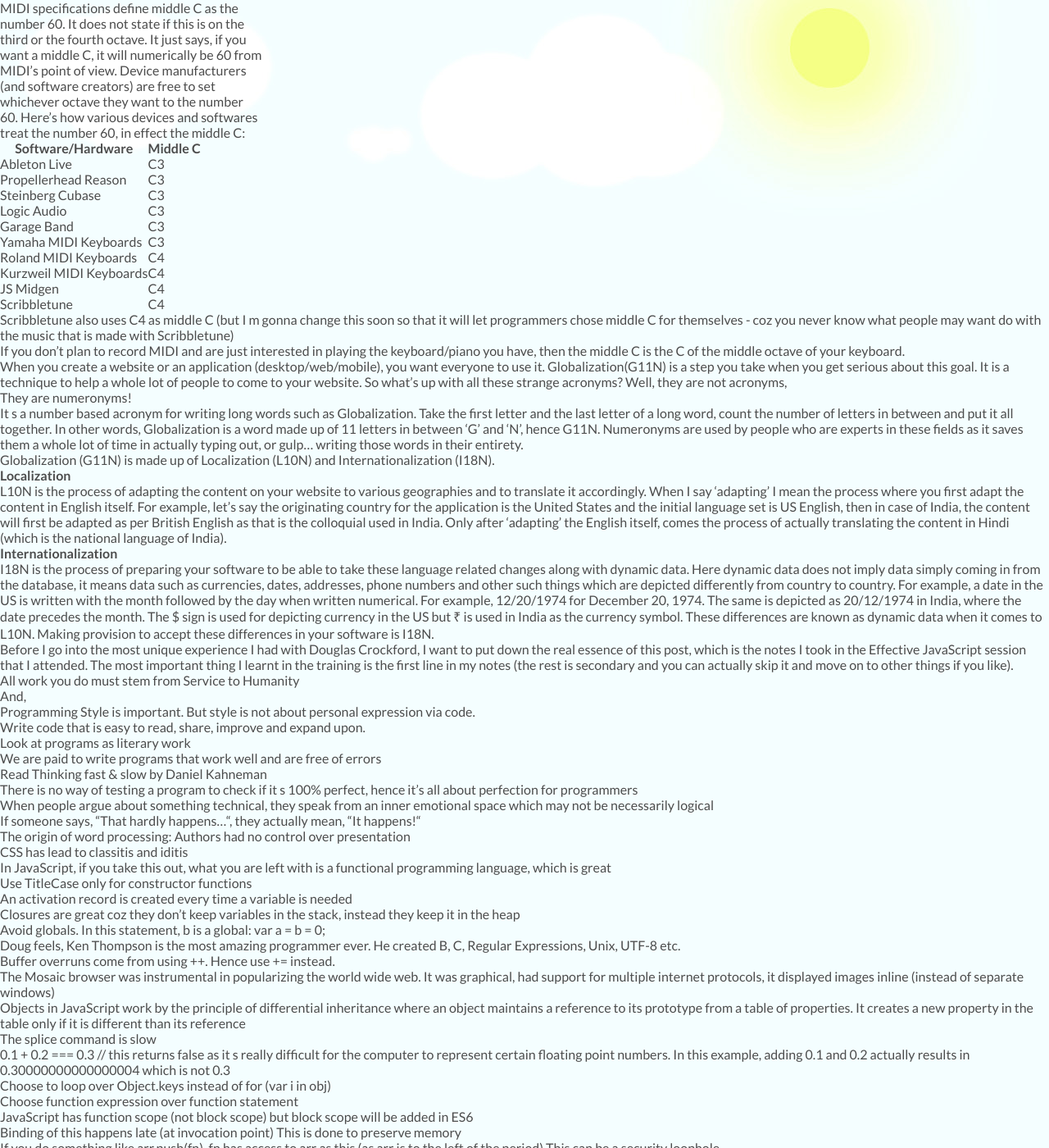
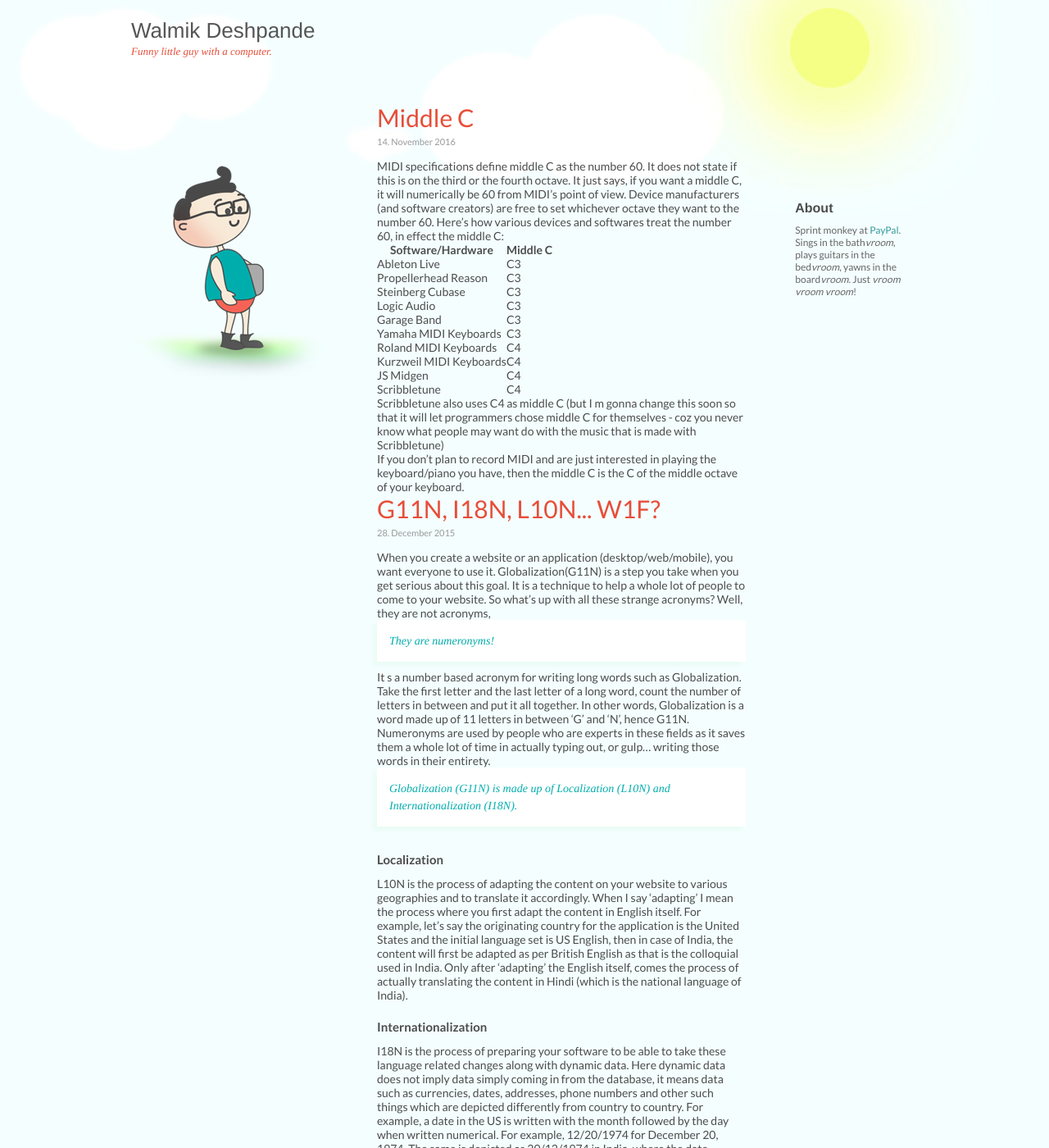
Before and after one commit to walmik/blog, a Jekyll site: the page built from index.md, in a window 1280 px wide and 1400 px high. Shown: the whole window at 82% size. Built offline with Jekyll 4.4.1, drawn with Linux system fonts in a browser that asks for light colours; some of the changed text lies outside the part shown.

Commit message:
Incremental improvement

```diff
--- a/_layouts/home.html
+++ b/_layouts/home.html
@@ -1,16 +1,29 @@
 {% include header.html %}
+<div id="wrap" class="clearfix">
+	<div id="sidebar-primary">
+		<div class="logo">
+			<a href="http://walmik.info" title="Walmik">
+				<h1 id="logo">Walmik Deshpande</h1>
+				<p class="spring-red">Funny little guy with a computer.</p>
+			</a>
+		</div>
+		<img style="margin-top: 100px;" src="{{ site.config.url }}/assets/walmik.png">
+	</div>
 
-<div id="sidebar-primary">
+	<div id="main">
 
-</div>
+		<div id="content">
+			{% for post in site.posts %}
+				<h2><a href="{{ post.url }}">{{ post.title }}</a></h2>
+				<div class="post-date">{{ post.date | date: '%d. %B %Y' }}</div>
+				<div>{{ post.content }}</div>
+			{% endfor %}
+		</div>
 
-<div id="main">
-
-	<div id="content">
-
+		<div id="sidebar-secondary">
+			<h3>About</h3>
+			<p>Sprint monkey at <a href="https://www.paypal.com/">PayPal</a>. Sings in the bath<i>vroom</i>, plays guitars in the bed<i>vroom</i>, yawns in the board<i>vroom</i>. Just <i>vroom vroom vroom</i>!</p>
+		</div>
 	</div>
 </div>
-
-
-{{ site.posts }}
 {% include footer.html %}
```
Also changed, not shown: assets/walmik.png (added).
